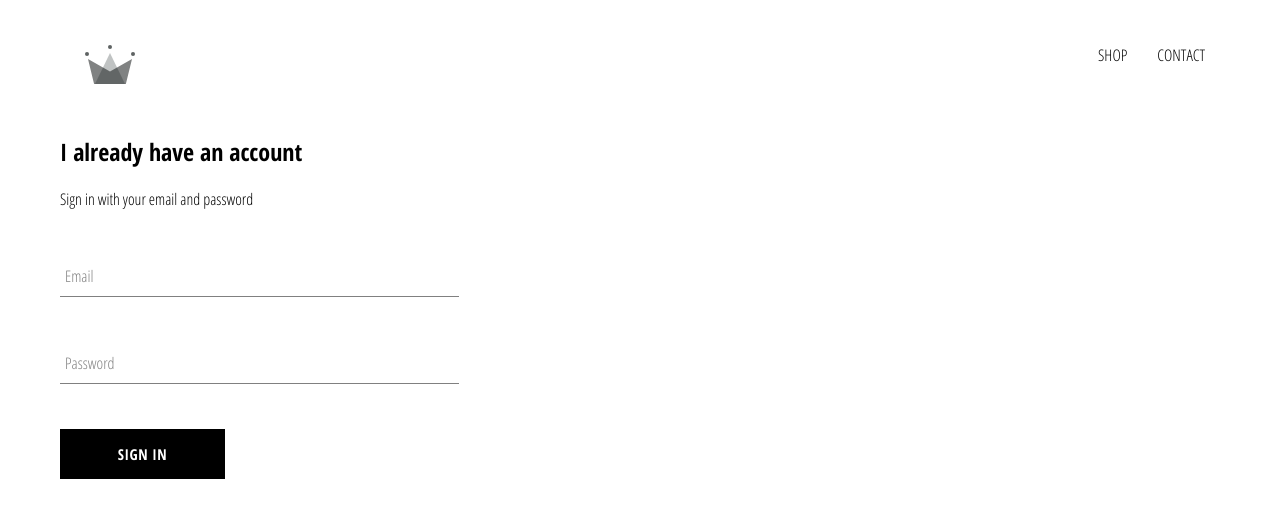
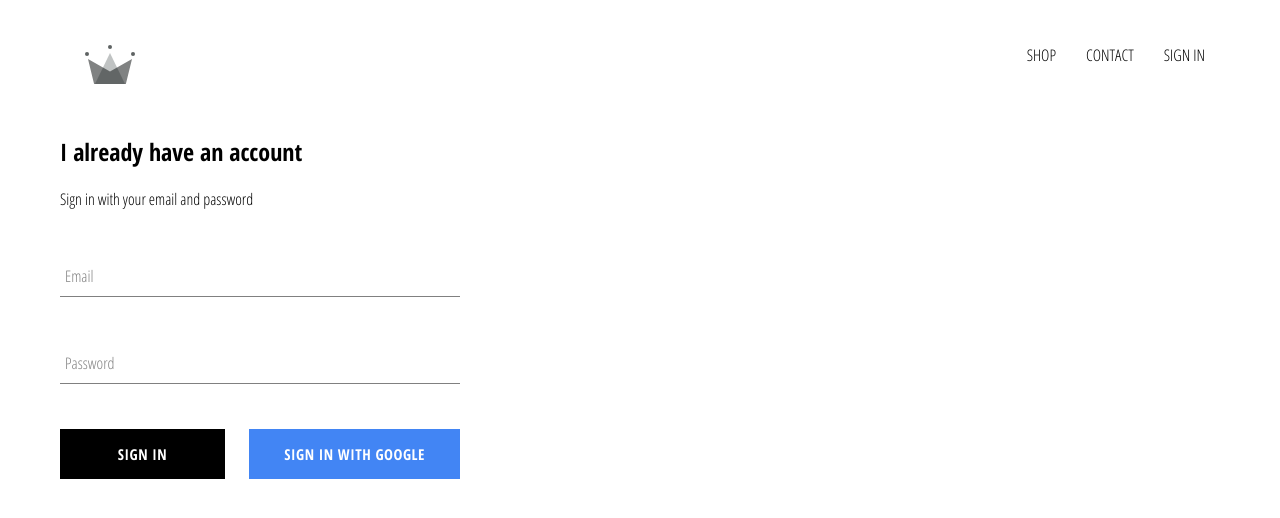
Before and after one commit to Szaker1990/e-commerce-React, a React (Create React App) app: page /signin in a window 1280 px wide. Shown: the top 518 px of the page. Built offline with nearby package versions, Linux system fonts and the light colour scheme; no server answers.

Commit message:
Firebase and sign in with google

```diff
--- a/package.json
+++ b/package.json
@@ -6,6 +6,7 @@
     "@testing-library/jest-dom": "^4.2.4",
     "@testing-library/react": "^9.5.0",
     "@testing-library/user-event": "^7.2.1",
+    "firebase": "^7.19.0",
     "node-sass": "^4.14.1",
     "react": "^16.13.1",
     "react-dom": "^16.13.1",
--- a/src/App.css
+++ b/src/App.css
@@ -6,3 +6,6 @@
     text-decoration:none ;
     color: black;
 }
+*{
+    box-sizing: border-box;
+}
--- a/src/App.js
+++ b/src/App.js
@@ -1,15 +1,35 @@
-import React from 'react';
+import React, {Component} from 'react';
 import {Route, Switch} from 'react-router-dom'
 import './App.css';
 import Homepage from "./pages/homepage/homepage.component";
 import ShopPage from "./pages/shop/shop.components";
 import Header from "./components/header/header.component";
 import SignInSignUp from "./pages/sign-in/sign-in-sign-up.component";
+import { auth } from "./firebase/firebase.utils";
 
-function App() {
+class App extends Component {
+    constructor() {
+        super();
+        this.state = {
+            currentUser: null
+        }
+    }
+    unsubscribefromAuth = null
+
+    componentDidMount() {
+       this.unsubscribefromAuth = auth.onAuthStateChanged( user =>{
+            this.setState({currentUser: user})
+
+            console.log(user);
+        })
+    }
+    componentWillUnmount() {
+        this.unsubscribefromAuth();
+    }
+    render() {
         return (
             <div>
-            <Header/>
+                <Header currentUser={this.state.currentUser}/>
                 <Switch>
                     <Route exact path="/" component={Homepage}/>
                     <Route path={"/shop"} component={ShopPage}/>
@@ -18,5 +38,5 @@
             </div>
         );
     }
-
+}
 export default App;
--- a/src/components/custom-button/custom-button.component.jsx
+++ b/src/components/custom-button/custom-button.component.jsx
@@ -1,8 +1,8 @@
 import React from "react";
 import "./custom-button.style.scss";
 
-const CustomButton = ({ children,...otherProps}) => (
-    <button className={"custom-button"} {...otherProps}>
+const CustomButton = ({ children,isGoogleSignIn, ...otherProps}) => (
+    <button className={`${isGoogleSignIn? "google-sign-in" : ""} custom-button`} {...otherProps}>
         {children}
     </button>
 )
--- a/src/components/custom-button/custom-button.style.scss
+++ b/src/components/custom-button/custom-button.style.scss
@@ -19,4 +19,12 @@
     color: black;
     border: 1px solid black;
   }
+  &.google-sign-in {
+    background-color: #4285f4;
+    color: white;
+    &:hover {
+      background-color: #357ae8;
+      border: none;
+    }
+  }
 }
--- a/src/components/header/header.component.jsx
+++ b/src/components/header/header.component.jsx
@@ -1,9 +1,10 @@
 import React from "react";
 import { Link } from "react-router-dom";
 import "./header.styles.scss";
-import {ReactComponent as Logo} from "../../assets/crown.svg"
+import { ReactComponent as Logo } from "../../assets/crown.svg"
+import { auth } from "../../firebase/firebase.utils";
 
-const Header = () => (
+const Header = ( {currentUser} ) => (
     <div className={"header"}>
         <Link className={"logo-container"} to={"/"}>
             <Logo className={"logo"}/>
@@ -15,6 +16,16 @@
             <Link className={"option"} to={"/shop"}>
                 CONTACT
             </Link>
+            {
+                currentUser ?
+                    <div className={"option"} onClick={() => auth.signOut()}>
+                        SIGN OUT
+                    </div>
+                    :
+                    <Link className={"option"} to={"/signin"}>
+                        SIGN IN
+                    </Link>
+            }
         </div>
     </div>
 )
--- a/src/components/header/header.styles.scss
+++ b/src/components/header/header.styles.scss
@@ -20,6 +20,7 @@
 
     .option {
       padding: 10px 15px;
+      cursor: pointer;
     }
   }
 }
--- a/src/components/sign-in/sign-in.component.jsx
+++ b/src/components/sign-in/sign-in.component.jsx
@@ -2,6 +2,7 @@
 import "./sign-in.style.scss"
 import FormInput from "../form-input/form-input.component";
 import CustomButton from "../custom-button/custom-button.component";
+import {signInWithGoogle} from "../../firebase/firebase.utils";
 
 class SignIn extends Component {
     constructor(props) {
@@ -12,16 +13,18 @@
             password: "",
         }
     }
+
     handleSubmit = (e) => {
         e.preventDefault()
         this.setState({email: "", password: ""});
     }
     handleChange = (e) => {
-        const{value,name} = e.target
+        const {value, name} = e.target
         this.setState({[name]: value});
     }
+
     render() {
-        return(
+        return (
             <div className={"sign-in"}>
                 <h2>I already have an account</h2>
                 <span>Sign in with your email and password</span>
@@ -40,10 +43,14 @@
                         value={this.state.password}
                         label={"Password"}
                         required/>
-                    <CustomButton type={"submit"}> Sign in</CustomButton>
+                    <div className={"buttons"}>
+                        <CustomButton type={"submit"}> Sign in</CustomButton>
+                        <CustomButton isGoogleSignIn onClick={signInWithGoogle}> Sign in with Google</CustomButton>
+                    </div>
                 </form>
             </div>
         )
     }
 }
+
 export default SignIn;
--- a/src/components/sign-in/sign-in.style.scss
+++ b/src/components/sign-in/sign-in.style.scss
@@ -1,5 +1,5 @@
 .sign-in {
-  width: 30vw;
+  width: 400px;
   display: flex;
   flex-direction: column;
 
@@ -7,3 +7,7 @@
     margin: 10px 0;
   }
 }
+.buttons {
+  display: flex;
+  justify-content: space-between;
+}
--- /dev/null
+++ b/src/firebase/firebase.utils.js
@@ -0,0 +1,22 @@
+import firebase from "firebase/app";
+import "firebase/firestore";
+import "firebase/auth";
+
+const config = {
+    apiKey: "AIzaSyAnuOHGEv_2sTLD37GNzOm57bUWVM07b7U",
+    authDomain: "e-commerce-react-538a7.firebaseapp.com",
+    databaseURL: "https://e-commerce-react-538a7.firebaseio.com",
+    projectId: "e-commerce-react-538a7",
+    storageBucket: "e-commerce-react-538a7.appspot.com",
+    messagingSenderId: "527156522678",
+    appId: "1:527156522678:web:9971c7e90d2ccf7a670017"
+};
+
+firebase.initializeApp(config);
+
+export const auth = firebase.auth();
+export const firestore = firebase.firestore();
+const provider = new firebase.auth.GoogleAuthProvider();
+provider.setCustomParameters({ prompt: "select_account" });
+export const signInWithGoogle = () => auth.signInWithPopup(provider);
+export default firebase;
```
Also changed, not shown: 1 other file (tests, documents, lock files or other folders). Lines whose indentation alone changed are shown as unchanged.
